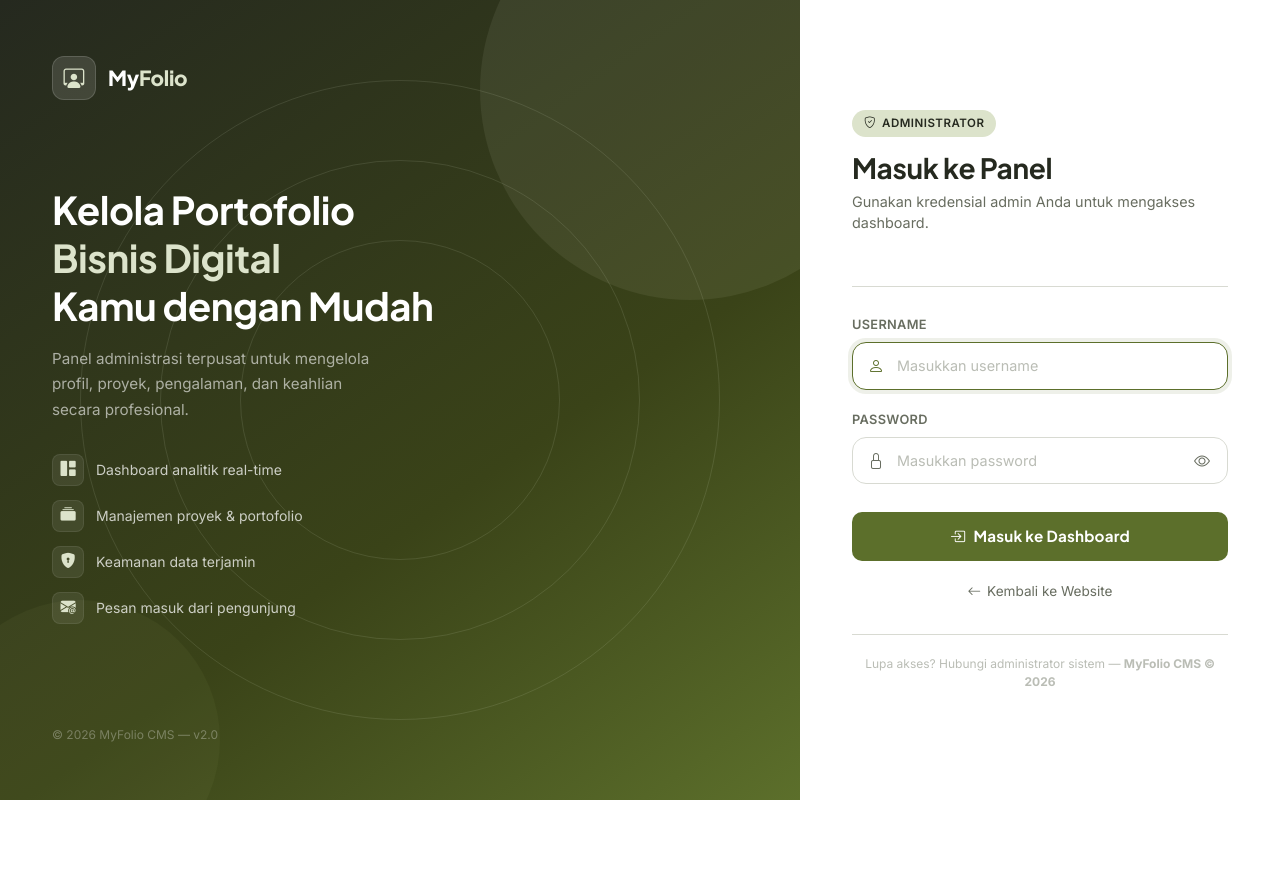
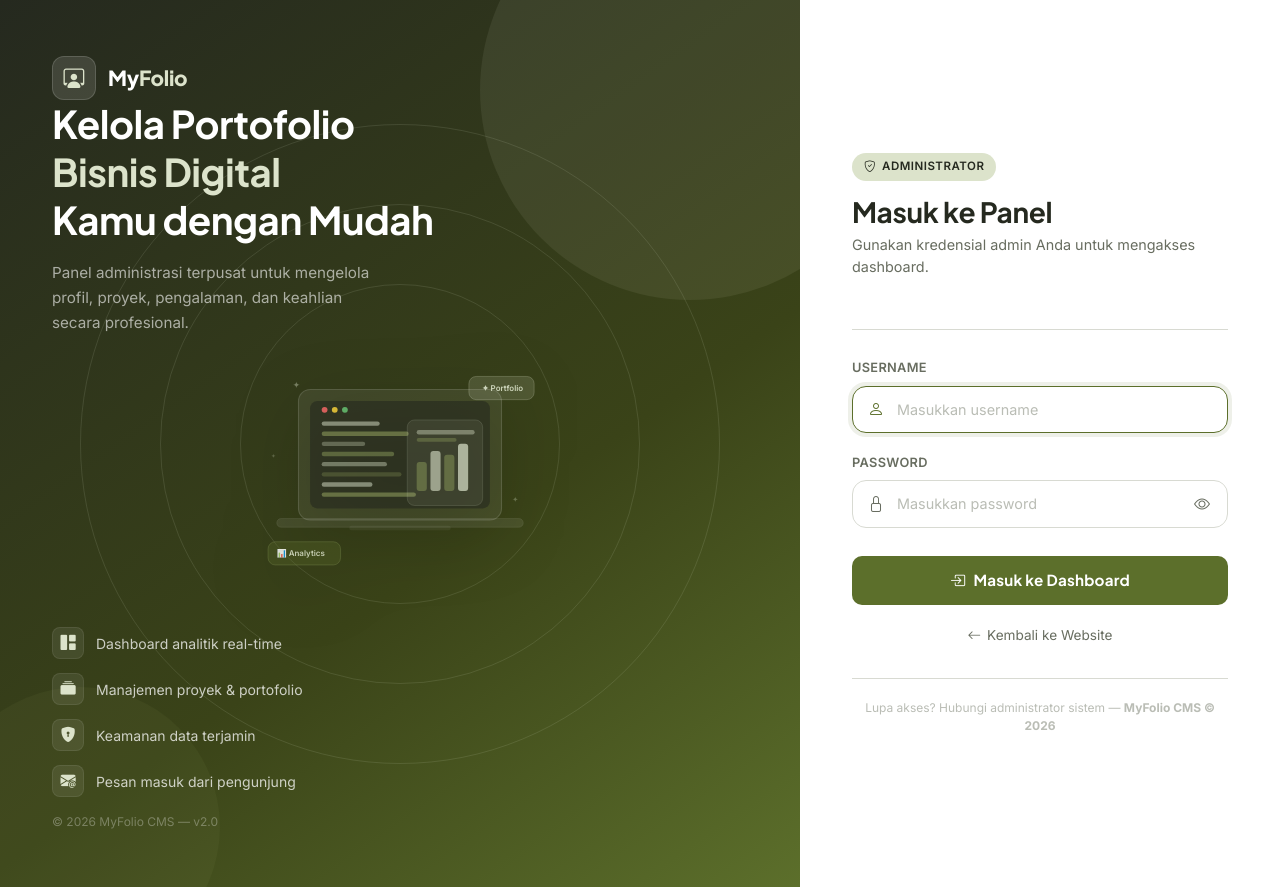
Before and after one commit to revigraceee/MyFolio, a PHP site: page /admin/login.php in a window 1280 px wide. Before the commit the page ends 800 px from the top, so only its background shows below. Run offline with PHP 8.4, Linux system fonts and the light colour scheme.

Commit message:
feat: tambah ilustrasi SVG animasi pada halaman login admin

```diff
--- a/admin/login.php
+++ b/admin/login.php
@@ -183,10 +183,32 @@ if ($_SERVER['REQUEST_METHOD'] === 'POST') {
             max-width: 320px;
         }
 
-        .feature-list {
+        /* Illustration */
+        .login-illustration {
+            margin-top: 32px;
+            margin-bottom: 28px;
+            display: flex;
+            justify-content: center;
+            align-items: center;
+            position: relative;
+            z-index: 2;
+        }
+        .login-illustration svg {
+            width: 100%;
+            max-width: 290px;
+            height: auto;
+            filter: drop-shadow(0 16px 36px rgba(0,0,0,0.3));
+            animation: floatImg 4s ease-in-out infinite;
+        }
+        @keyframes floatImg {
+            0%, 100% { transform: translateY(0px); }
+            50%       { transform: translateY(-8px); }
+        }
+
+                .feature-list {
             list-style: none;
             padding: 0;
-            margin-top: 32px;
+            margin-top: 0;
             display: flex;
             flex-direction: column;
             gap: 14px;
@@ -487,6 +509,59 @@ if ($_SERVER['REQUEST_METHOD'] === 'POST') {
             Panel administrasi terpusat untuk mengelola profil, proyek, pengalaman, dan keahlian secara profesional.
         </p>
 
+
+        <!-- Illustration -->
+        <div class="login-illustration">
+            <svg viewBox="0 0 400 320" xmlns="http://www.w3.org/2000/svg" aria-hidden="true">
+                <!-- Background card / laptop screen -->
+                <rect x="60" y="40" width="280" height="180" rx="16" fill="rgba(255,255,255,0.07)" stroke="rgba(255,255,255,0.15)" stroke-width="1.5"/>
+                <!-- Screen inner -->
+                <rect x="76" y="56" width="248" height="148" rx="10" fill="rgba(37,41,31,0.6)"/>
+                <!-- Top bar dots -->
+                <circle cx="96" cy="68" r="4" fill="#ff6b6b" opacity="0.8"/>
+                <circle cx="110" cy="68" r="4" fill="#ffd93d" opacity="0.8"/>
+                <circle cx="124" cy="68" r="4" fill="#6bcb77" opacity="0.8"/>
+
+                <!-- Code lines simulation -->
+                <rect x="92" y="84" width="80" height="6" rx="3" fill="rgba(220,227,203,0.5)"/>
+                <rect x="92" y="98" width="120" height="6" rx="3" fill="rgba(138,154,91,0.6)"/>
+                <rect x="92" y="112" width="60" height="6" rx="3" fill="rgba(220,227,203,0.3)"/>
+                <rect x="92" y="126" width="100" height="6" rx="3" fill="rgba(138,154,91,0.5)"/>
+                <rect x="92" y="140" width="90" height="6" rx="3" fill="rgba(220,227,203,0.4)"/>
+                <rect x="92" y="154" width="110" height="6" rx="3" fill="rgba(138,154,91,0.3)"/>
+                <rect x="92" y="168" width="70" height="6" rx="3" fill="rgba(220,227,203,0.5)"/>
+                <rect x="92" y="182" width="130" height="6" rx="3" fill="rgba(138,154,91,0.6)"/>
+
+                <!-- Right card / chart -->
+                <rect x="210" y="82" width="104" height="118" rx="10" fill="rgba(220,227,203,0.08)" stroke="rgba(220,227,203,0.2)" stroke-width="1"/>
+                <!-- Bar chart -->
+                <rect x="223" y="140" width="14" height="40" rx="4" fill="rgba(138,154,91,0.5)"/>
+                <rect x="242" y="125" width="14" height="55" rx="4" fill="rgba(220,227,203,0.6)"/>
+                <rect x="261" y="130" width="14" height="50" rx="4" fill="rgba(138,154,91,0.5)"/>
+                <rect x="280" y="115" width="14" height="65" rx="4" fill="rgba(220,227,203,0.7)"/>
+                <!-- Chart label -->
+                <rect x="223" y="96" width="80" height="6" rx="3" fill="rgba(220,227,203,0.4)"/>
+                <rect x="223" y="107" width="55" height="5" rx="2.5" fill="rgba(138,154,91,0.4)"/>
+
+                <!-- Laptop base -->
+                <rect x="30" y="218" width="340" height="12" rx="6" fill="rgba(255,255,255,0.08)" stroke="rgba(255,255,255,0.1)" stroke-width="1"/>
+                <rect x="130" y="228" width="140" height="6" rx="3" fill="rgba(255,255,255,0.05)"/>
+
+                <!-- Floating badge top-right -->
+                <rect x="295" y="22" width="90" height="32" rx="10" fill="rgba(220,227,203,0.15)" stroke="rgba(220,227,203,0.3)" stroke-width="1"/>
+                <text x="313" y="42" font-family="Inter, sans-serif" font-size="11" fill="rgba(220,227,203,0.9)" font-weight="600">✦ Portfolio</text>
+
+                <!-- Floating badge bottom-left -->
+                <rect x="18" y="250" width="100" height="32" rx="10" fill="rgba(92,111,43,0.3)" stroke="rgba(138,154,91,0.4)" stroke-width="1"/>
+                <text x="30" y="270" font-family="Inter, sans-serif" font-size="11" fill="rgba(220,227,203,0.85)" font-weight="600">📊 Analytics</text>
+
+                <!-- Star decorations -->
+                <text x="52" y="38" font-size="12" fill="rgba(220,227,203,0.4)">✦</text>
+                <text x="355" y="195" font-size="10" fill="rgba(220,227,203,0.3)">✦</text>
+                <text x="22" y="135" font-size="8" fill="rgba(220,227,203,0.25)">✦</text>
+            </svg>
+        </div>
+
         <ul class="feature-list">
             <li>
                 <span class="feature-icon"><i class="bi bi-grid-1x2-fill"></i></span>
```
